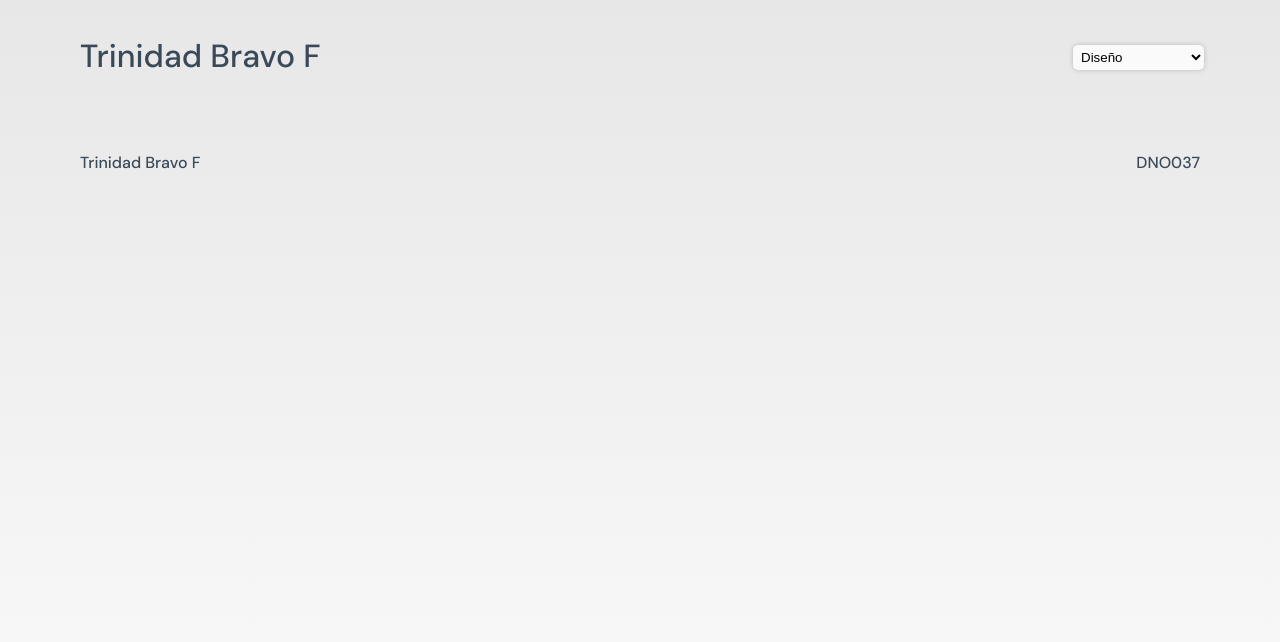
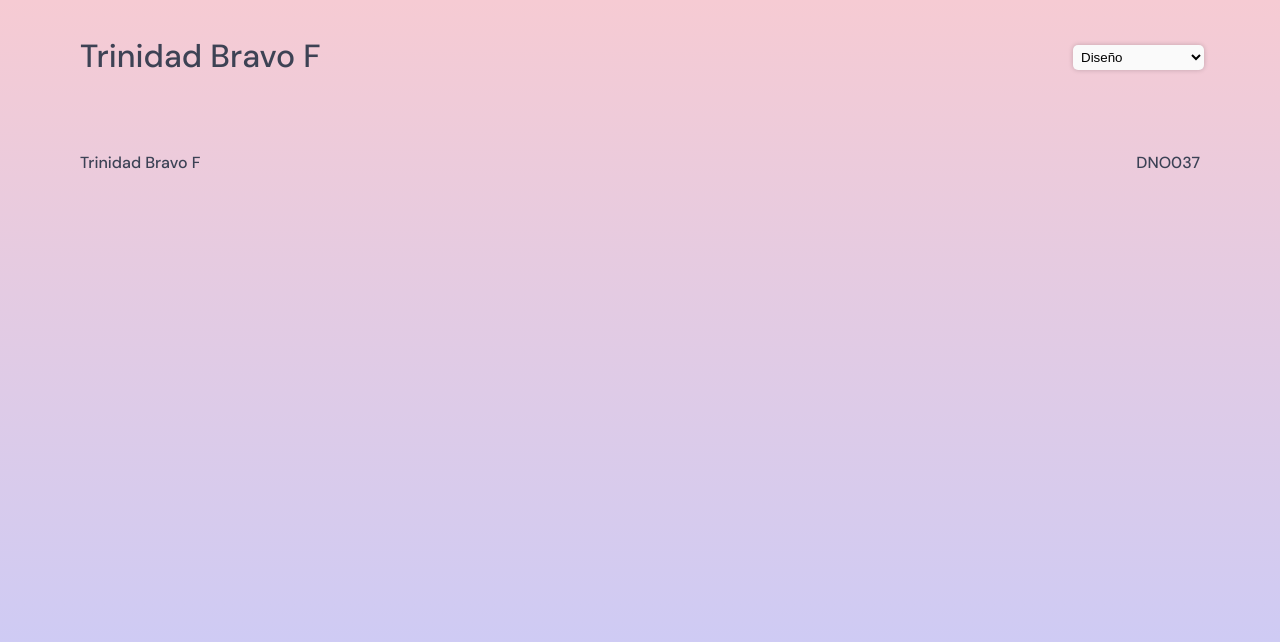
Before and after one commit to tbravofr/Clase-7, a plain HTML site: page index.html in a window 1280 px wide. Drawn offline with nearby package versions, Linux system fonts and the light colour scheme; no server answers.

Commit message:
Update style.css

```diff
--- a/style.css
+++ b/style.css
@@ -4,7 +4,7 @@
 
 :root{
     --figura: #222;
-    --fondo: linear-gradient(#e7e7e7, #fbfbfb);
+    --fondo: linear-gradient(#F6CBD3, #C5CBFC);
     --fuente: "DM Sans", sans-serif;
 }
 
```
